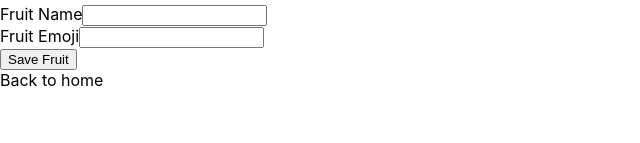
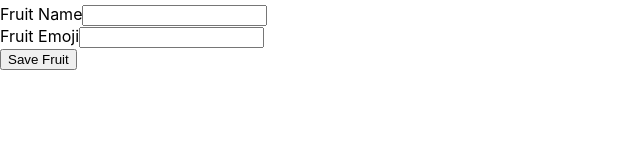
Before and after one commit to gonzalezmauricioalan-folderit/fruits, a Next.js app: page /CrudFruits in a window 1280 px wide. Shown: the part 157-300 px from the top of the page, without its empty margins (0-640 px from the left). Built offline with nearby package versions, Linux system fonts and the light colour scheme.

Commit message:
remove unnecessary buttons

```diff
--- a/pages/CrudFruits.js
+++ b/pages/CrudFruits.js
@@ -131,9 +131,6 @@ const CrudFruits = () => {
                 </Card.Body>
             </Card>
 
-            <Link href="/" passHref>
-                <Button> Back to home</Button>
-            </Link>
         </div >
     )
 }
--- a/pages/index.js
+++ b/pages/index.js
@@ -39,9 +39,6 @@ export default function Home() {
         <>
           <ListOfVotableFruits fruits={fruits} user={user} />
           <VotesInformation fruits={fruits} />
-          <Link href="/CrudFruits" passHref>
-            <Button variant='secondary'>CRUD of fruits</Button>
-          </Link>
         </>)
       }
     </>
```
